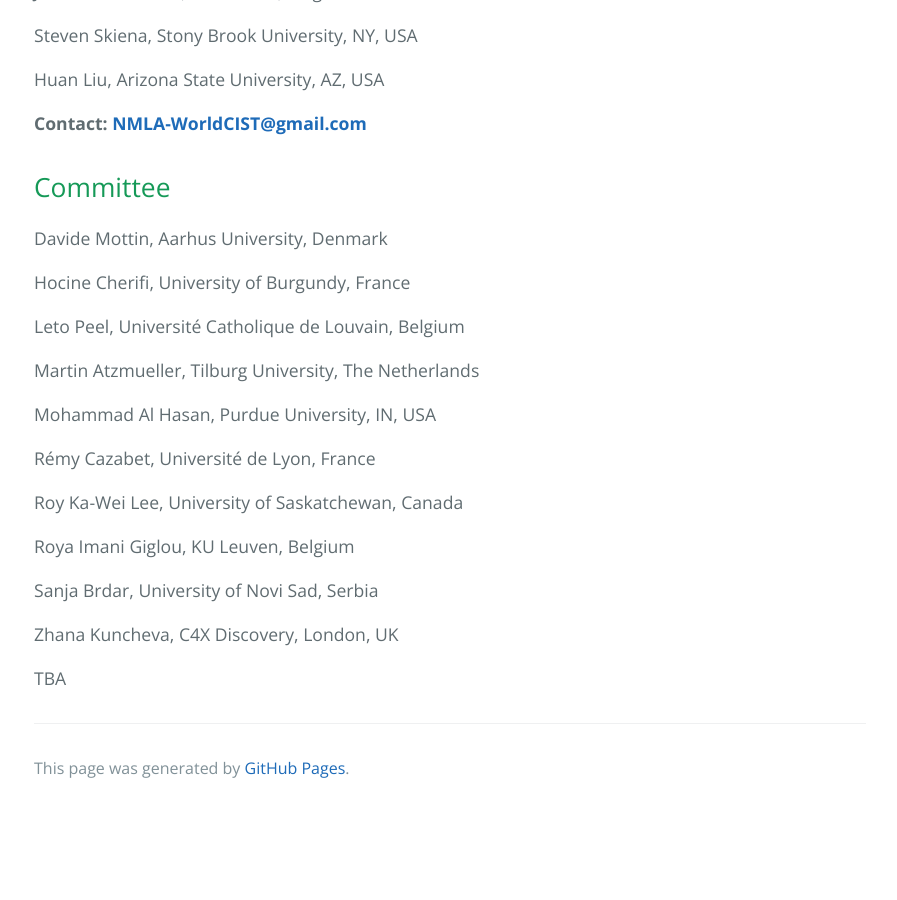
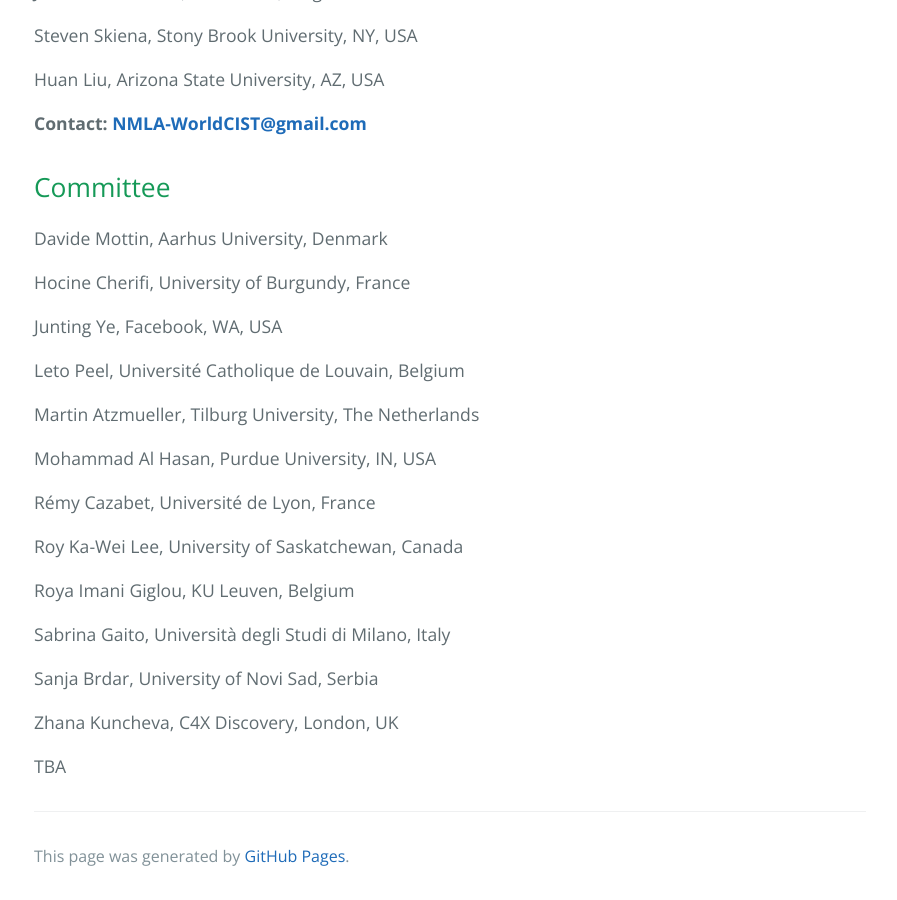
Before and after one commit to NMLA-WorldCIST/NMLA-WorldCIST.github.io, a Jekyll site: the page built from index.md, in a window 1280 px wide and 900 px high, scrolled down 3842 px. Shown: the whole window, without its empty margins (190-1087 px from the left). Built offline with Jekyll 4.4.1, drawn with Linux system fonts in a browser that asks for light colours; before the commit the page ends 4654 px from its top, so only the background shows below that.

Commit message:
Update index.md

```diff
--- a/index.md
+++ b/index.md
@@ -132,6 +132,8 @@ Davide	Mottin,	Aarhus	University,	Denmark
 
 Hocine	Cherifi,	University	of	Burgundy,	France
 
+Junting Ye, Facebook, WA, USA
+
 Leto	Peel,	Université	Catholique	de	Louvain, Belgium
 
 Martin	Atzmueller,	Tilburg	University,	The	Netherlands
@@ -143,6 +145,8 @@ Rémy Cazabet,	Université	de	Lyon,	France
 Roy	Ka-Wei	Lee,	University	of	Saskatchewan,	Canada
 
 Roya	Imani	Giglou,	KU	Leuven,	Belgium
+
+Sabrina Gaito, Università degli Studi di Milano, Italy
 
 Sanja	Brdar,	University	of	Novi	Sad, Serbia
 
```
